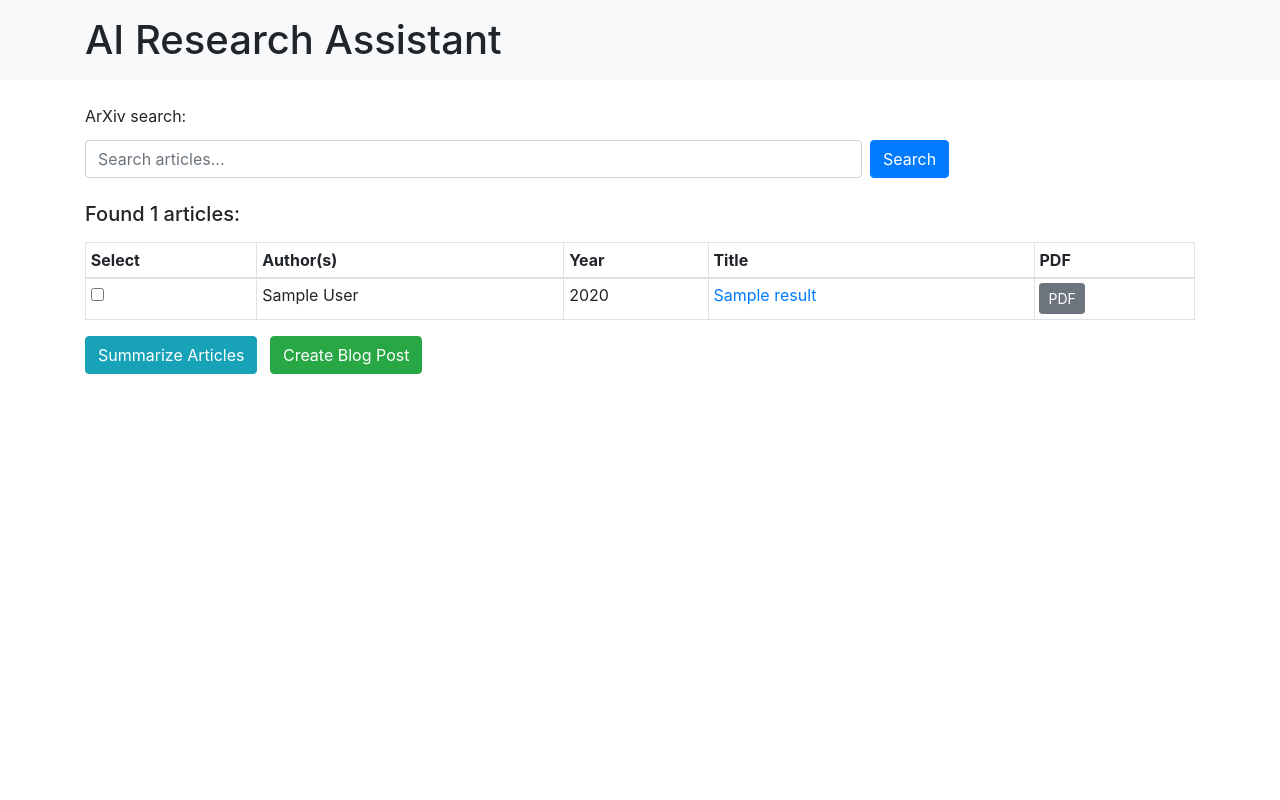
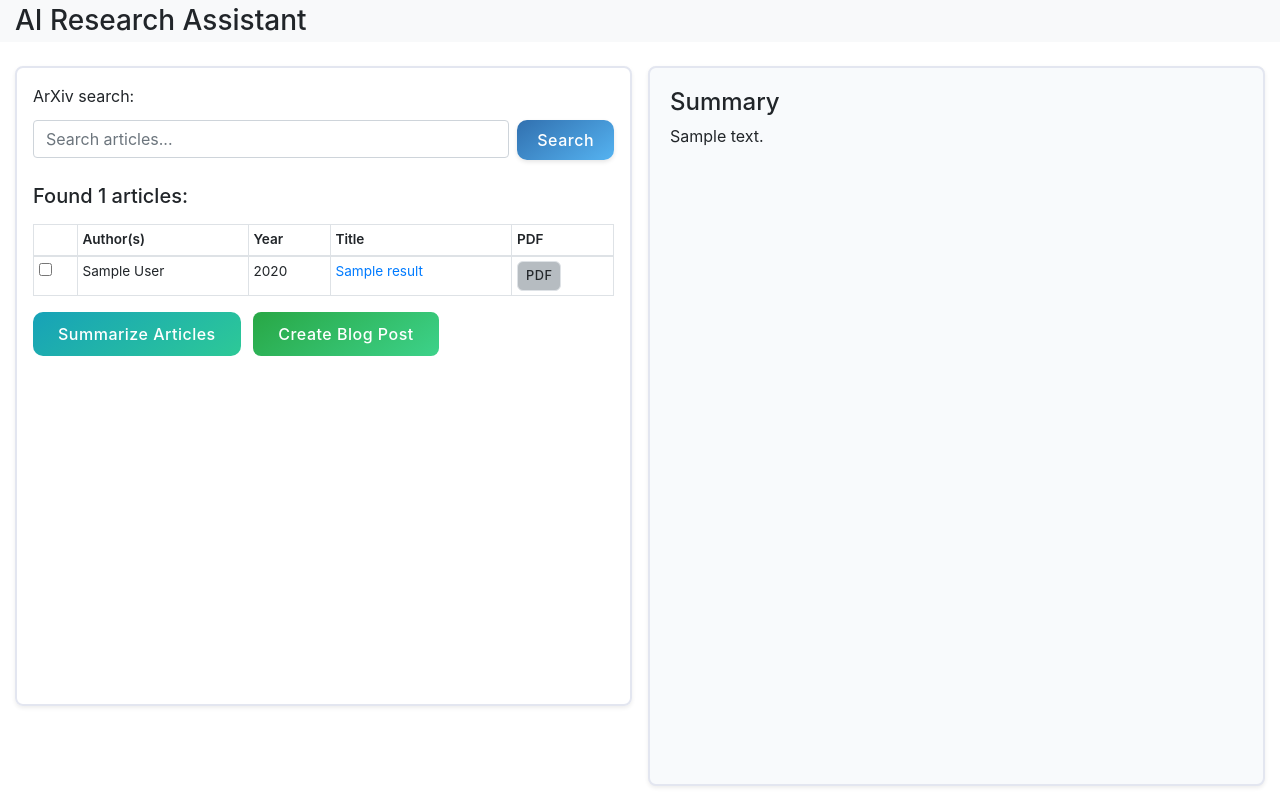
Before and after one commit to ruokokoski/AI-research-assistant, a Flask app: template src/templates/index.html in a window 1280 px wide. Run offline with Flask 3, Linux system fonts and the light colour scheme; the template is opened without the code that fills it: most values are stand-ins (such as "Sample title", 1, 10 or a date in 2020); some libraries are stand-ins or nearby versions.

Commit message:
Improve layout

```diff
--- a/src/static/style.css
+++ b/src/static/style.css
@@ -1,7 +1,82 @@
+.btn {
+    transition: all 0.3s ease;
+    border: none;
+    font-weight: 500;
+    letter-spacing: 0.5px;
+}
+
+/* Primary Button (Search) */
+.btn-primary {
+    background: linear-gradient(145deg, #3170af, #55b3f1);
+    padding: 8px 20px;
+    border-radius: 10px;
+    box-shadow: 0 2px 4px rgba(0,0,0,0.1);
+}
+
+.btn-primary:hover {
+    transform: translateY(-1px);
+    box-shadow: 0 4px 8px rgba(0,0,0,0.15);
+}
+
+/* Secondary Button (PDF) */
+.btn-secondary {
+    background: #b6bcc1;
+    color: #23272b;
+    border: 1px solid #dee2e6;
+    padding: 4px 12px;
+    border-radius: 6px;
+}
+
+.btn-secondary:hover {
+    background: #b8bbbe;
+    border-color: #ced4da;
+}
+
+.btn-secondary:disabled {
+    opacity: 0.65;
+    background: #f8f9fa;
+}
+
+/* Action Buttons (Summarize/Blog) */
+.btn-info {
+    background: linear-gradient(145deg, #17a2b8, #2dc997);
+    border-radius: 10px;
+    padding: 10px 25px;
+}
+
+.btn-success {
+    background: linear-gradient(145deg, #28a745, #3dd28a);
+    border-radius: 8px;
+    padding: 10px 25px;
+}
+
+/* Hover Effects for Action Buttons */
+.btn-info:hover,
+.btn-success:hover {
+    transform: translateY(-1px);
+    box-shadow: 0 4px 12px rgba(0,0,0,0.15);
+}
+
+/* Focus States */
+.btn:focus {
+    box-shadow: 0 0 0 3px rgba(52, 152, 219, 0.25);
+}
+
+/* Small Button Adjustments */
+.btn-sm {
+    padding: 3px 10px;
+    font-size: 0.85rem;
+}
+
+/* Loading Spinner Alignment */
+.spinner-border {
+    vertical-align: middle;
+    margin-right: 8px;
+}
 
 .alert {
     max-width: 95%;
-    padding: 15px;
+    padding: 10px;
     border-radius: 10px;
     font-size: 18px;
     text-align: center;
@@ -30,3 +105,29 @@
     color: #721c24;
     border-color: #f5c6cb;
 }
+
+.table {
+    font-size: 0.85rem;
+}
+.table thead th {
+    font-weight: 600;
+}
+.table-hover tbody tr:hover {
+    background-color: #f8f9fa;
+}
+.output-container {
+    background-color: #f8fafc;
+    transition: all 0.3s ease;
+}
+.table-wrapper::-webkit-scrollbar {
+    width: 6px;
+    height: 6px;
+}
+.table-wrapper::-webkit-scrollbar-thumb {
+    background-color: #ced4da;
+    border-radius: 4px;
+}
+.btn-sm {
+    padding: 0.25rem 0.5rem;
+    font-size: 0.8rem;
+}
--- a/src/templates/index.html
+++ b/src/templates/index.html
@@ -5,7 +5,12 @@ Home
 {% endblock %}
 
 {% block body %}
-<div class="container mt-4">
+<div class="container-fluid mt-4">
+
+  <div class="row">
+    <!-- Left Column - Search Results -->
+    <div class="col-md-6 pr-2">
+        <div class="shadow-sm p-3 mb-4" style="border: 2px solid #e3e6f0; border-radius: 8px; min-height: 80vh;">
             <div id="loading_message" class="alert alert-info" style="display:none;">
             <span class="spinner-border spinner-border-sm" role="status" aria-hidden="true"></span>
             Searching...
@@ -20,7 +25,7 @@ Home
                 class="form-control mr-2"
                 placeholder="Search articles..."
                 name="query"
-        style="max-width: 70%;"
+                style="max-width: 90%;"
                 />
                 <button class="btn btn-primary" type="submit" id="search_button">Search</button>
             </div>
@@ -32,7 +37,7 @@ Home
                 <table class="table table-bordered table-sm">
                     <thead>
                         <tr>
-                <th>Select</th>
+                        <th></th>
                         <th>Author(s)</th>
                         <th>Year</th>
                         <th>Title</th>
@@ -66,4 +71,29 @@ Home
             </form>
             {% endif %}
         </div>
+    </div>
+
+    <!-- Right Column - Output -->
+    <div class="col-md-6 pl-2">
+        <div class="output-container shadow-sm" style="height: 90vh; overflow-y: auto; padding: 20px; border: 2px solid #e3e6f0; border-radius: 8px;">
+          {% if summarized_content %}
+            <h4>Summary</h4>
+            <div class="summary-content">
+              {{ summarized_content|safe }}
+            </div>
+          {% elif blog_content %}
+            <h4>Blog Post</h4>
+            <div class="blog-content">
+              {{ blog_content|safe }}
+            </div>
+          {% else %}
+            <div class="text-muted" style="height: 100%; display: flex;  justify-content: center;">
+              Select articles and click either button to view results here
+            </div>
+          {% endif %}
+        </div>
+    </div>
+
+  </div>
+</div>
 {% endblock %}
--- a/src/templates/layout.html
+++ b/src/templates/layout.html
@@ -13,9 +13,9 @@
   </head>
 
   <body>
-    <header class="header bg-light py-3">
-        <div class="container">
-          <h1 class="mb-0">AI Research Assistant</h1>
+    <header class="header bg-light py-1">
+        <div class="container-fluid">
+          <h3 class="mb-0">AI Research Assistant</h3>
         </div>
     </header>
 
```
Lines whose indentation alone changed are shown as unchanged.
